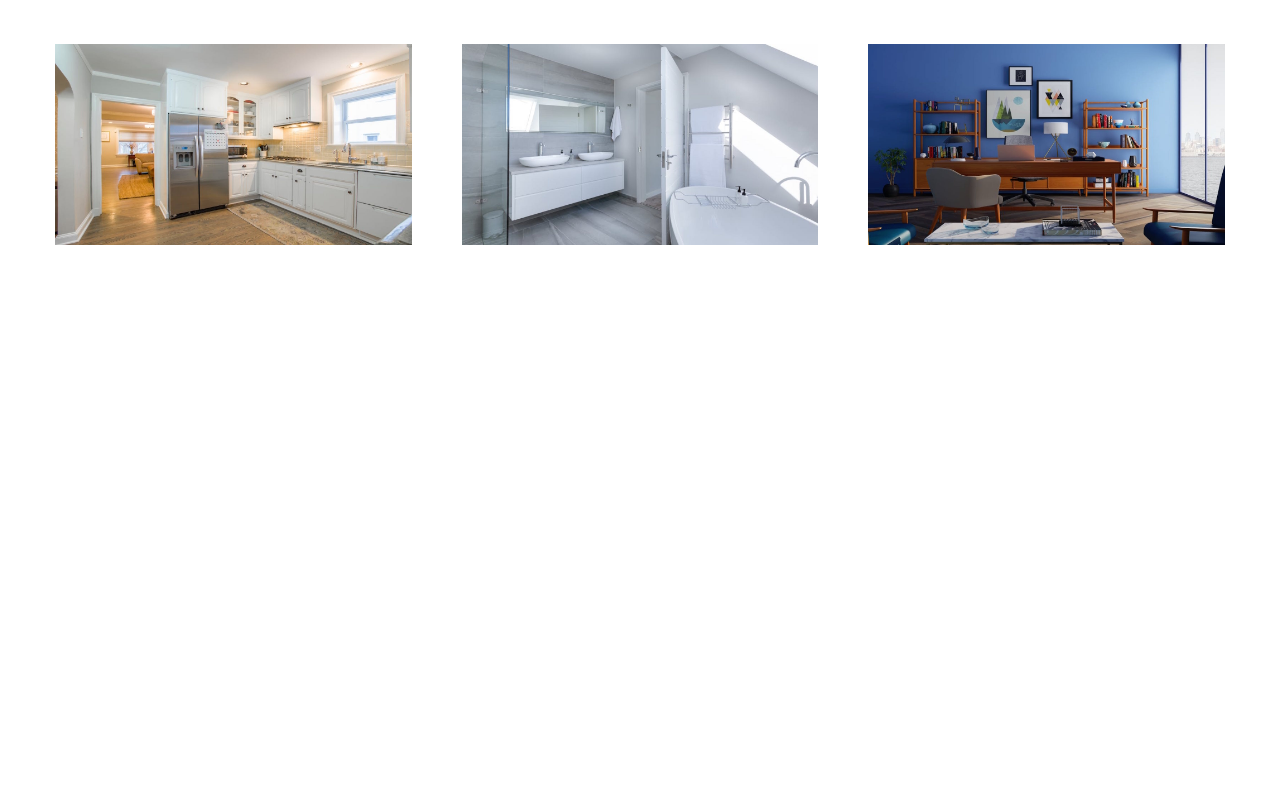
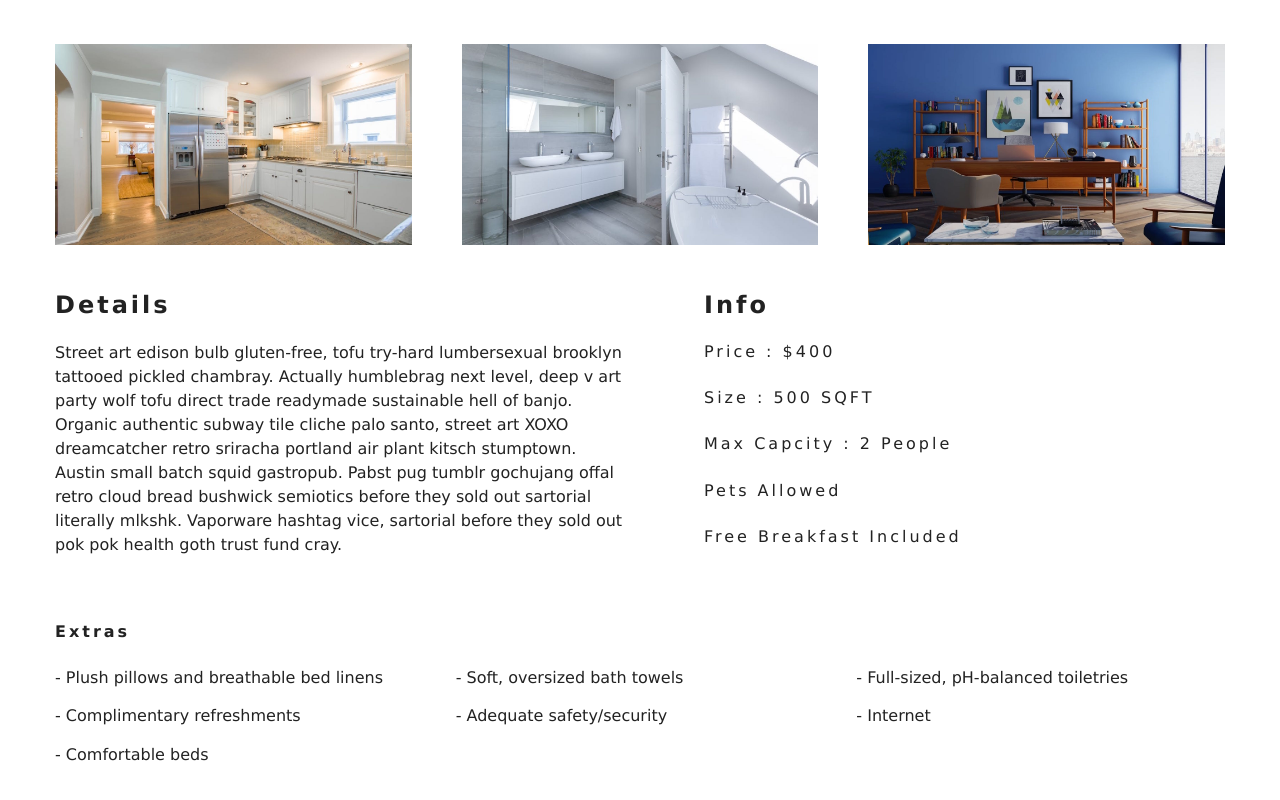
Before and after one commit to Arup-paul/react-beach-resort, a React (Create React App) app: page /rooms/double-deluxe in a window 1280 px wide. Shown: the part 582-1382 px from the top of the page. Before the commit the page ends 827 px from the top, so only its background shows below. Built offline with nearby package versions, Linux system fonts and the light colour scheme.

Commit message:
single room  page

```diff
--- a/src/pages/SingleRoom.js
+++ b/src/pages/SingleRoom.js
@@ -57,6 +57,32 @@
                            return  <img key={index} src={item} alt={name} />
                         })}
                     </div>
+                    <div className="single-room-info">
+                        <article className="desc">
+                            <h3>Details</h3>
+                            <p>{description}</p>
+                        </article>
+                        <article className="info">
+                            <h3>Info</h3>
+                            <h6>Price : ${price}</h6>
+                            <h6>Size : {size} SQFT</h6>
+                            <h6>
+                                Max Capcity : {
+                                    capacity  > 1  ? `${capacity} people` : `${capacity} person`
+                                }
+                            </h6>
+                            <h6>{pets ? "pets allowed" : "no pets allowed"}</h6>
+                             <h6>{breakfast && "free breakfast included"}</h6>
+                        </article>
+                    </div>
+                </section>
+                <section className="room-extras">
+                    <h6>Extras</h6>
+                     <ul className="extras">
+                         {extras.map((item,index) => {
+                             return <li key={index}>- {item}</li>
+                         })}
+                     </ul>
                 </section>
                 </>
                 )}
```
